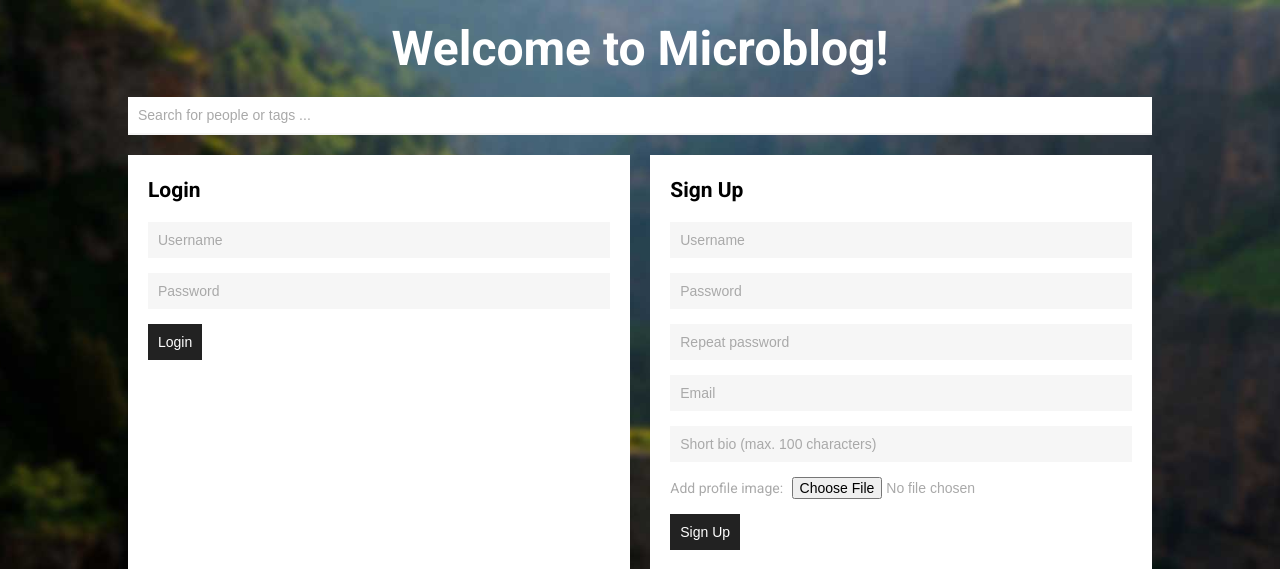
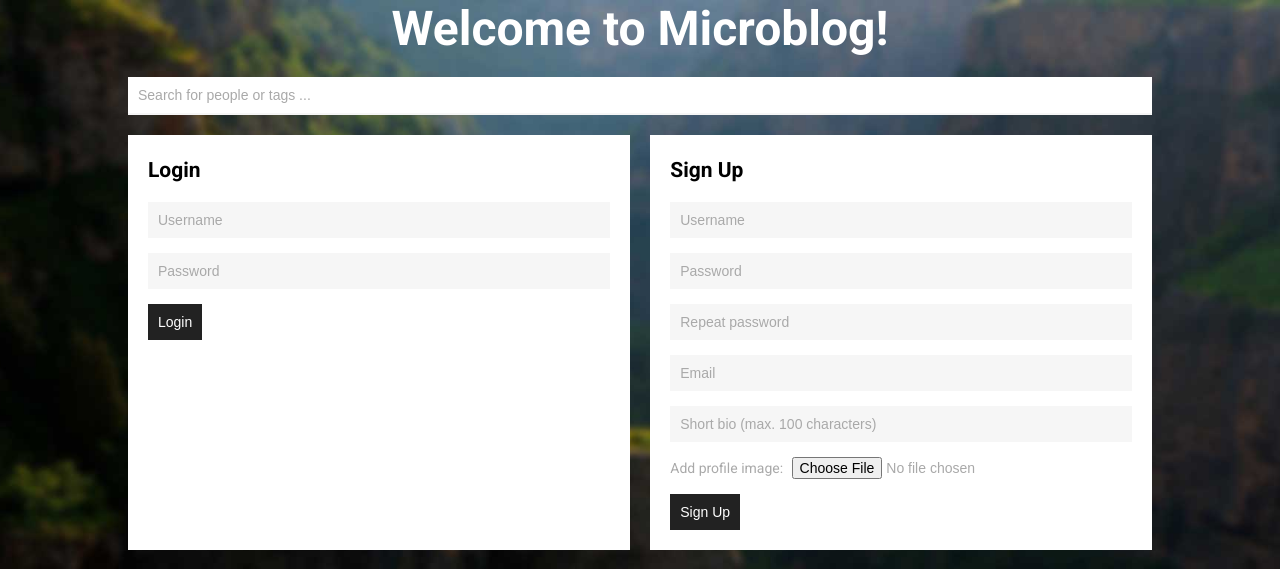
Before and after one commit to ribvid/Spletno-Programiranje, a PHP site: page /index.html in a window 1280 px wide. Shown: the top 569 px of the page. Run offline with PHP 8.4, Linux system fonts and the light colour scheme.

Commit message:
Posodobljene datoteke s stili.

```diff
--- a/css/framework.css
+++ b/css/framework.css
@@ -4,7 +4,7 @@
     -ms-box-sizing: border-box;
     box-sizing: border-box;
     margin: 0;
-    padding: 0;
+    padding: ;
 }
 
 body {
--- a/css/style.css
+++ b/css/style.css
@@ -1,5 +1,5 @@
 .header {
-	margin-top: 20px;
+	margin-top: 20p;
 }
 
 .profile-image,
```
